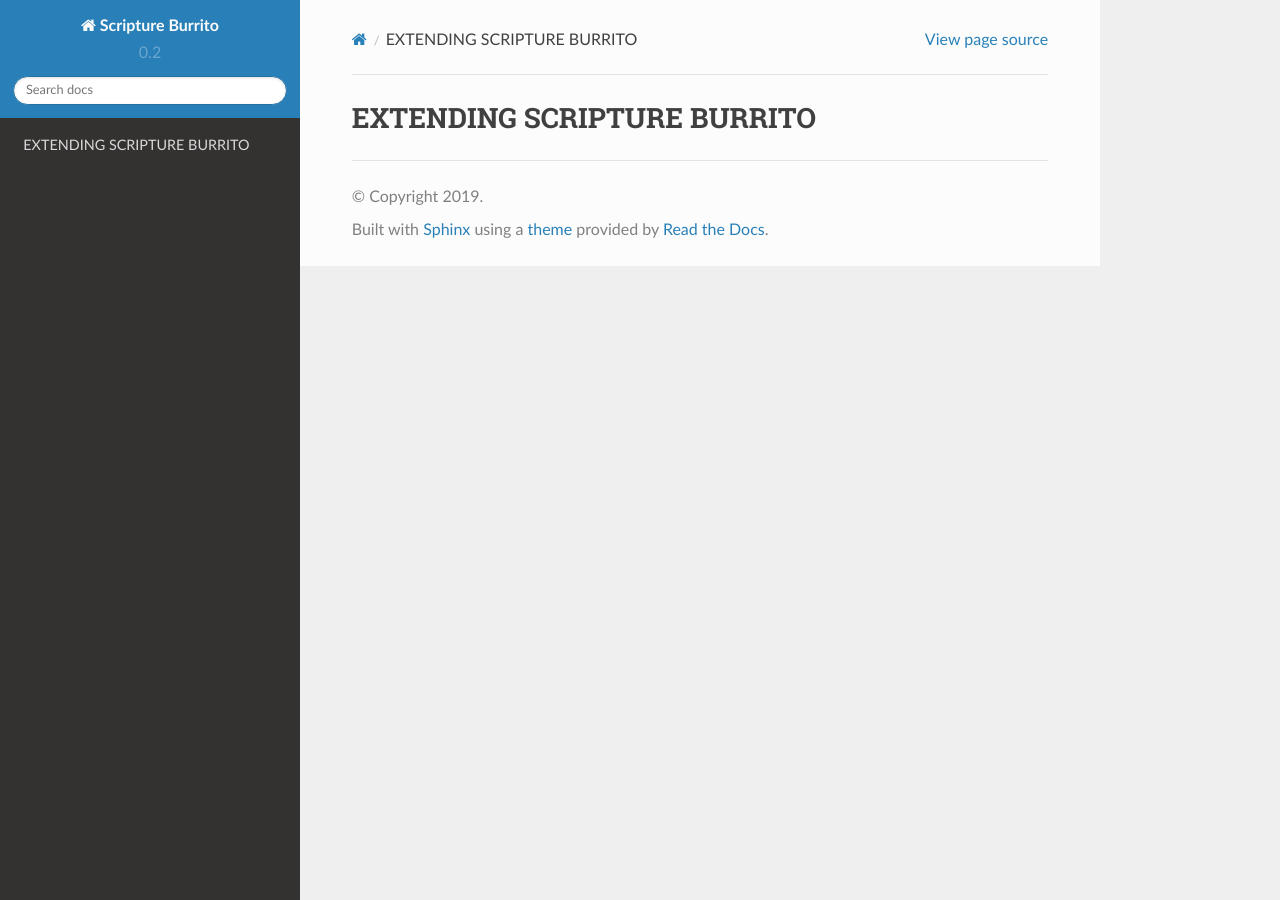
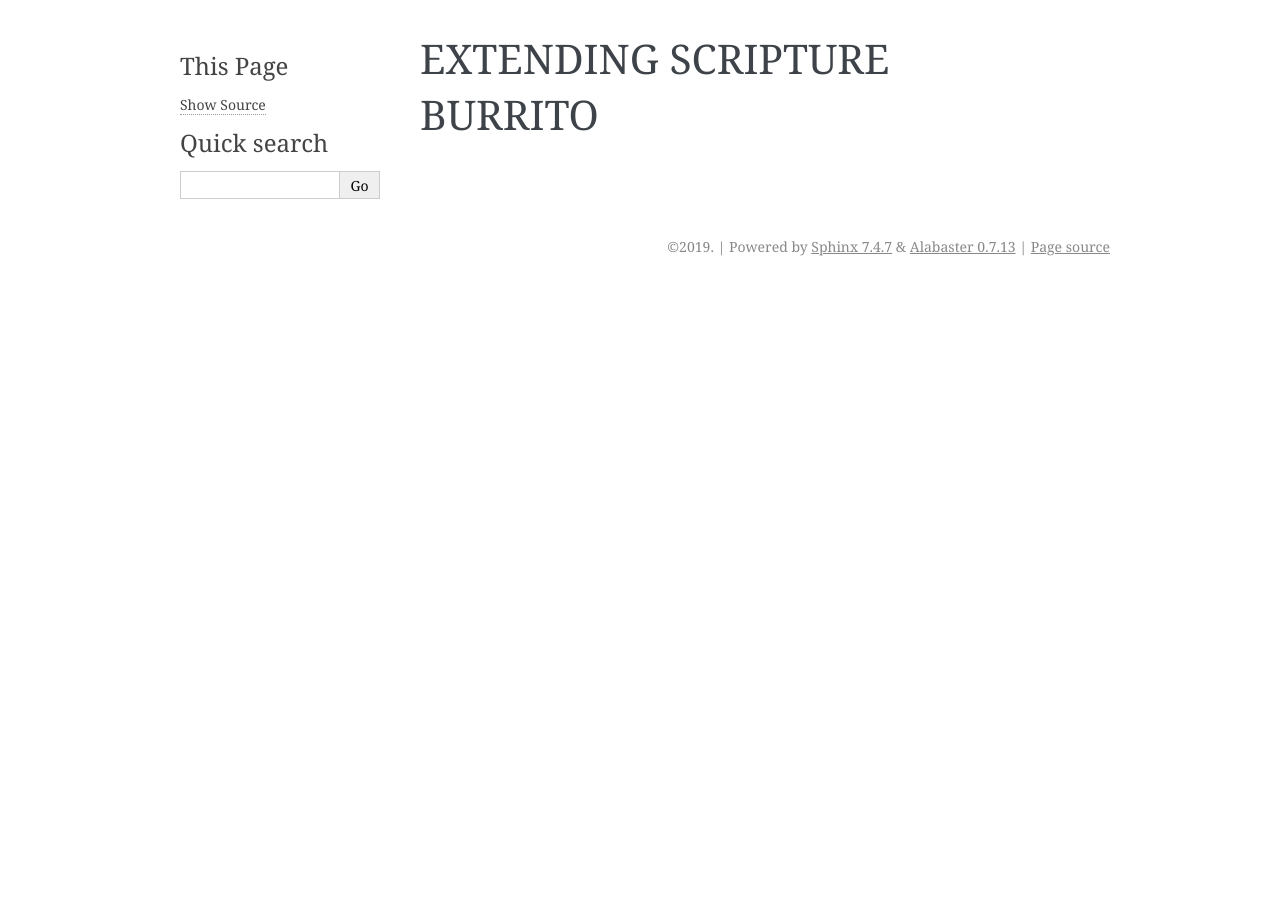
Before and after one commit to bible-technology/scripture-burrito, a Sphinx documentation site: the page built from docs/extending.rst, in a window 1280 px wide. Built offline with Sphinx 7.4.7, drawn with Linux system fonts in a browser that asks for light colours; pages that are not in the unit, such as notebooks, are missing from menus.

```diff
--- a/docs/conf.py
+++ b/docs/conf.py
@@ -117,9 +117,9 @@ todo_include_todos = False
 # a list of builtin themes.
 #
 #html_theme = 'alabaster'
-import sphinx_rtd_theme
-html_theme = "sphinx_rtd_theme"
-html_theme_path = [sphinx_rtd_theme.get_html_theme_path()]
+# import sphinx_rtd_theme
+# html_theme = "sphinx_rtd_theme"
+# html_theme_path = [sphinx_rtd_theme.get_html_theme_path()]
 
 # Theme options are theme-specific and customize the look and feel of a theme
 # further.  For a list of options available for each theme, see the
--- a/proto_doc/sb_0_1/source/sb_0_1_rfc.rst
+++ b/proto_doc/sb_0_1/source/sb_0_1_rfc.rst
@@ -4,7 +4,7 @@
    contain the root `toctree` directive.
 
 Welcome to the Scripture Burrito 0.1 RFC!
-============================================
+=========================================
 
 .. toctree::
    :maxdepth: 4
```
Also changed, not shown: docs/index.rst (+10 -10 lines), 1 other file.
